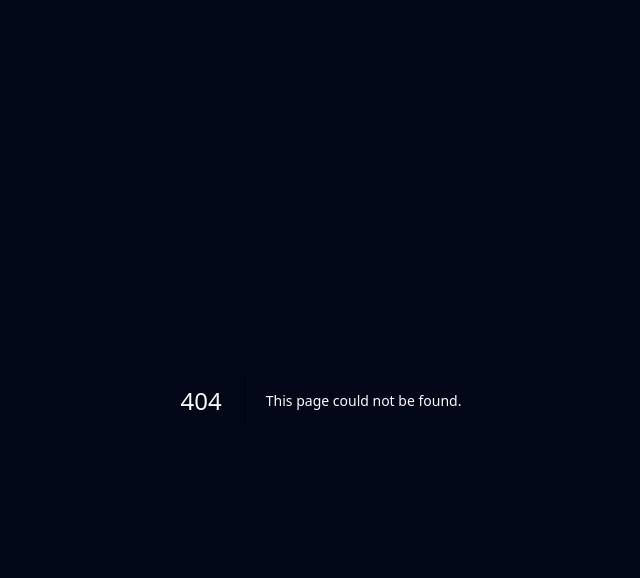
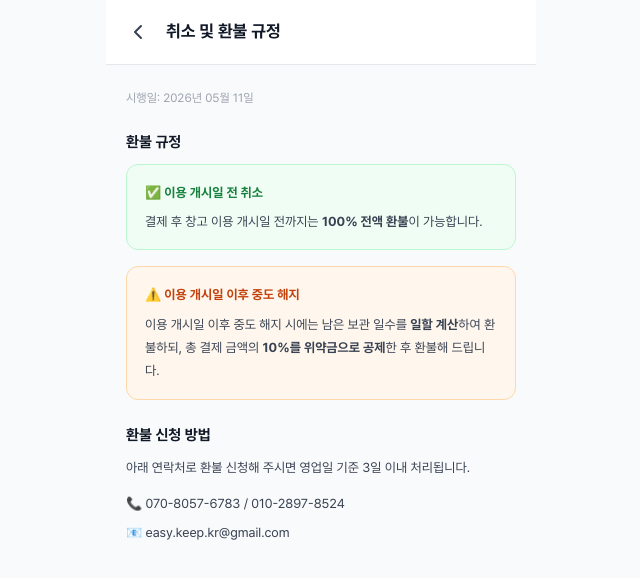
Before and after one commit to sangshin82-crypto/scene-box, a Next.js app: page /refund in a window 1280 px wide. Before the commit this address had no page. Shown: the top 578 px of the page, without its empty margins (319-959 px from the left). Built offline with nearby package versions, Linux system fonts and the light colour scheme.

Commit message:
feat: 취소/환불 규정 페이지 추가 + 요금 안내 섹션 추가 + 푸터 링크 추가

```diff
--- a/src/app/(customer)/page.tsx
+++ b/src/app/(customer)/page.tsx
@@ -166,6 +166,49 @@ export default function LandingPage() {
           </div>
         </div>
 
+        {/* ── PRICING ── */}
+        <div style={{ padding: "24px 16px 0" }}>
+          <p style={{
+            fontSize: 11, fontWeight: 600, color: "#94A3B8",
+            textAlign: "center", letterSpacing: "2px",
+            textTransform: "uppercase", marginBottom: 16,
+          }}>
+            Pricing
+          </p>
+          <div style={{ display: "flex", flexDirection: "column", gap: 10 }}>
+            <div style={{
+              background: "#fff",
+              borderRadius: 20,
+              boxShadow: "0 1px 12px rgba(0,0,0,0.05)",
+              padding: "18px 20px",
+              display: "flex",
+              alignItems: "center",
+              justifyContent: "space-between",
+            }}>
+              <div>
+                <p style={{ fontSize: 12, fontWeight: 600, color: "#2563EB", marginBottom: 4 }}>그리드존</p>
+                <p style={{ fontSize: 13, fontWeight: 700, color: "#1E293B" }}>1그리드 (1.2평) 보관</p>
+              </div>
+              <p style={{ fontSize: 17, fontWeight: 800, color: "#1E293B" }}>120,000<span style={{ fontSize: 11, fontWeight: 500, color: "#94A3B8" }}>원/월</span></p>
+            </div>
+            <div style={{
+              background: "#fff",
+              borderRadius: 20,
+              boxShadow: "0 1px 12px rgba(0,0,0,0.05)",
+              padding: "18px 20px",
+              display: "flex",
+              alignItems: "center",
+              justifyContent: "space-between",
+            }}>
+              <div>
+                <p style={{ fontSize: 12, fontWeight: 600, color: "#F97316", marginBottom: 4 }}>파레트존</p>
+                <p style={{ fontSize: 13, fontWeight: 700, color: "#1E293B" }}>표준 파레트 1개 보관</p>
+              </div>
+              <p style={{ fontSize: 17, fontWeight: 800, color: "#1E293B" }}>50,000<span style={{ fontSize: 11, fontWeight: 500, color: "#94A3B8" }}>원/월</span></p>
+            </div>
+          </div>
+        </div>
+
         {/* ── BOTTOM CTA ── */}
         <div style={{ padding: "24px 20px 0" }}>
           <button
@@ -221,9 +264,11 @@ export default function LandingPage() {
             ))}
           </div>
           <div style={{ display: "flex", gap: 12, borderTop: "0.5px solid #D1E8DF", paddingTop: 14 }}>
-            <a href="/terms" style={{ fontSize: 11, color: "#6B7280", textDecoration: "underline" }}>이용약관</a>
+          <a href="/terms" style={{ fontSize: 11, color: "#6B7280", textDecoration: "underline" }}>이용약관</a>
             <span style={{ fontSize: 11, color: "#D1D5DB" }}>|</span>
-            <a href="/privacy" style={{ fontSize: 11, color: "#6B7280", textDecoration: "underline", fontWeight: 700 }}>개인정보처리방침</a>
+            <a href="/privacy" style={{ fontSize: 11, color: "#6B7280", textDecoration: "underline" }}>개인정보처리방침</a>
+            <span style={{ fontSize: 11, color: "#D1D5DB" }}>|</span>
+            <a href="/refund" style={{ fontSize: 11, color: "#6B7280", textDecoration: "underline", fontWeight: 700 }}>취소 및 환불 규정</a>
           </div>
           <p style={{ fontSize: 11, color: "#9CA3AF", marginTop: 10 }}>
             © 2026 씬박스(SceneBox). All rights reserved.
--- /dev/null
+++ b/src/app/refund/page.tsx
@@ -0,0 +1,52 @@
+'use client';
+
+import { useRouter } from "next/navigation";
+import { ChevronLeft } from "lucide-react";
+
+export default function RefundPage() {
+  const router = useRouter();
+
+  return (
+    <div style={{ background: "#F9FAFB", minHeight: "100vh", fontFamily: "'Pretendard','Apple SD Gothic Neo',sans-serif" }}>
+      <div style={{ maxWidth: 430, margin: "0 auto", paddingBottom: 60 }}>
+
+        <div style={{ background: "#fff", borderBottom: "1px solid #E5E7EB", position: "sticky", top: 0, zIndex: 50, display: "flex", alignItems: "center", padding: "16px" }}>
+          <button onClick={() => router.back()} style={{ padding: 4, background: "none", border: "none", cursor: "pointer", marginRight: 12 }}>
+            <ChevronLeft size={24} color="#374151" />
+          </button>
+          <span style={{ fontSize: 17, fontWeight: 700, color: "#111827" }}>취소 및 환불 규정</span>
+        </div>
+
+        <div style={{ padding: "24px 20px", display: "flex", flexDirection: "column", gap: 24 }}>
+          <p style={{ fontSize: 12, color: "#9CA3AF" }}>시행일: 2026년 05월 11일</p>
+
+          <div>
+            <h2 style={{ fontSize: 15, fontWeight: 700, color: "#111827", marginBottom: 10 }}>환불 규정</h2>
+            <div style={{ fontSize: 13, color: "#374151", lineHeight: 1.8, display: "flex", flexDirection: "column", gap: 16 }}>
+              <div style={{ background: "#F0FDF4", borderRadius: 12, padding: "16px 18px", border: "1px solid #BBF7D0" }}>
+                <p style={{ fontWeight: 700, color: "#15803D", marginBottom: 6 }}>✅ 이용 개시일 전 취소</p>
+                <p>결제 후 창고 이용 개시일 전까지는 <strong>100% 전액 환불</strong>이 가능합니다.</p>
+              </div>
+              <div style={{ background: "#FFF7ED", borderRadius: 12, padding: "16px 18px", border: "1px solid #FED7AA" }}>
+                <p style={{ fontWeight: 700, color: "#C2410C", marginBottom: 6 }}>⚠️ 이용 개시일 이후 중도 해지</p>
+                <p>이용 개시일 이후 중도 해지 시에는 남은 보관 일수를 <strong>일할 계산</strong>하여 환불하되, 총 결제 금액의 <strong>10%를 위약금으로 공제</strong>한 후 환불해 드립니다.</p>
+              </div>
+            </div>
+          </div>
+
+          <div>
+            <h2 style={{ fontSize: 15, fontWeight: 700, color: "#111827", marginBottom: 10 }}>환불 신청 방법</h2>
+            <div style={{ fontSize: 13, color: "#374151", lineHeight: 1.8 }}>
+              <p>아래 연락처로 환불 신청해 주시면 영업일 기준 3일 이내 처리됩니다.</p>
+              <div style={{ marginTop: 12, display: "flex", flexDirection: "column", gap: 6 }}>
+                <p>📞 070-8057-6783 / 010-2897-8524</p>
+                <p>📧 easy.keep.kr@gmail.com</p>
+              </div>
+            </div>
+          </div>
+
+        </div>
+      </div>
+    </div>
+  );
+}
```
